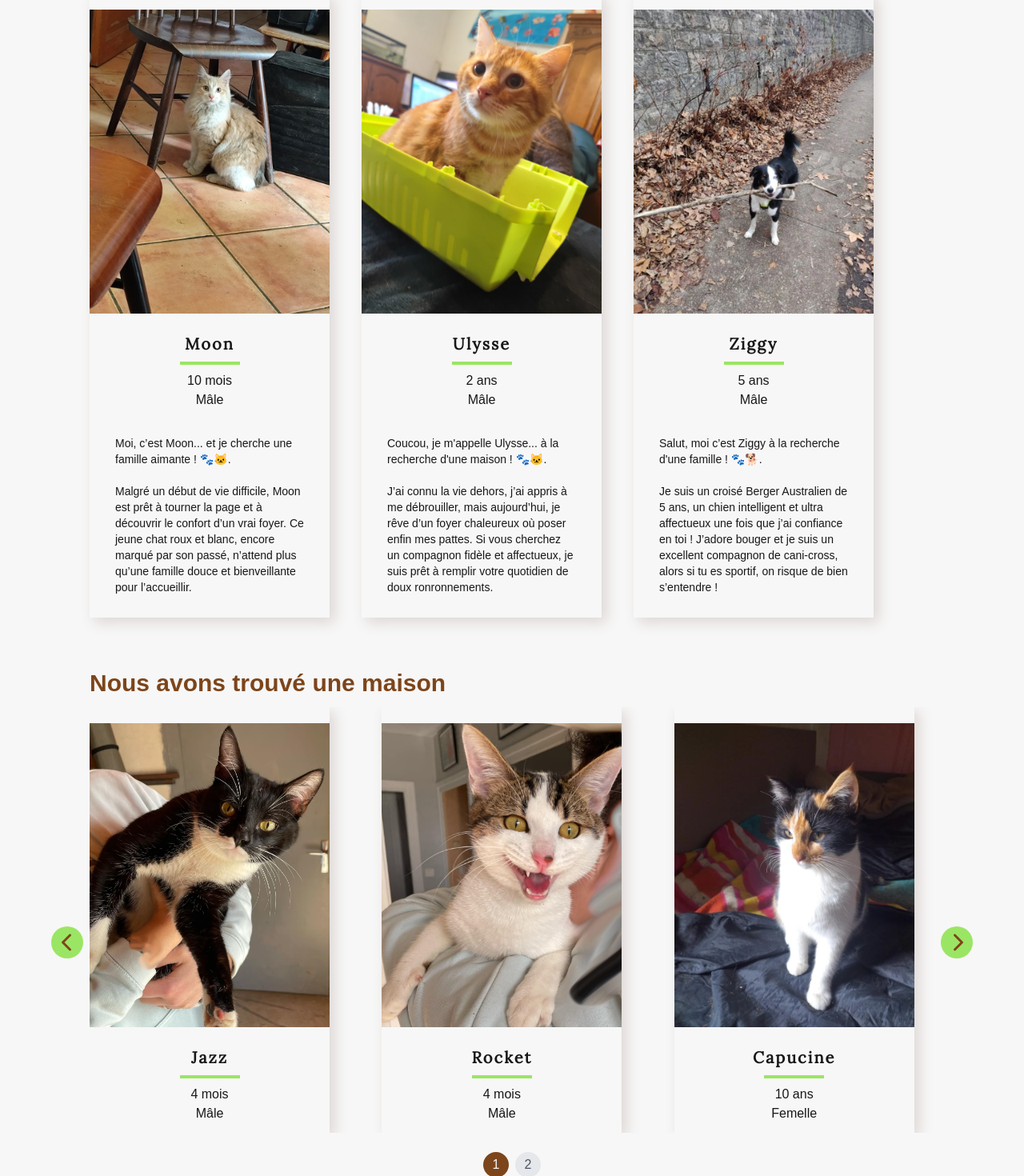
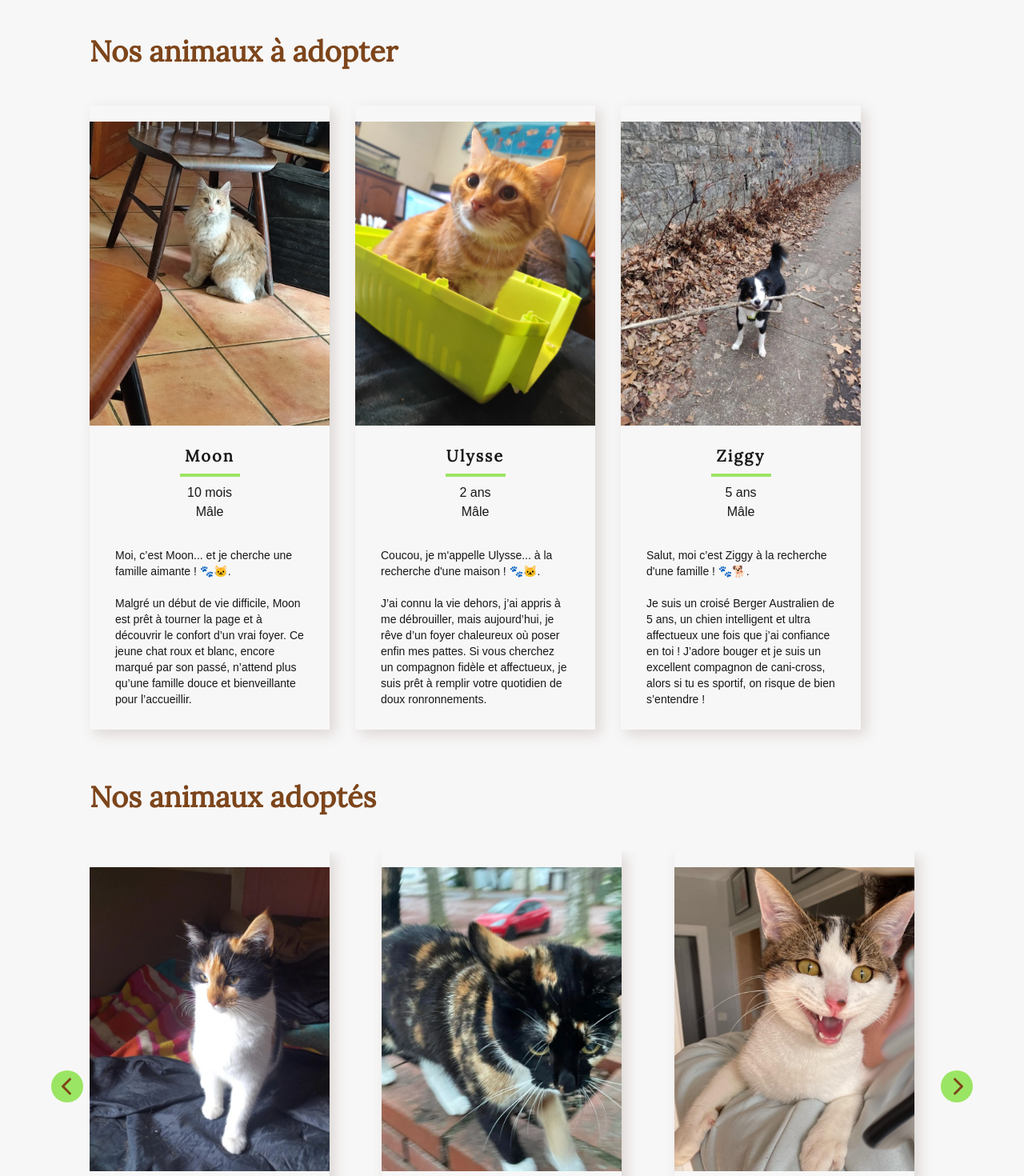
Before and after one commit to Tonyac-create/site, a Next.js app: page /adopt in a window 1280 px wide. Shown: the part 1080-2550 px from the top of the page at 80% size. Built offline with nearby package versions, Linux system fonts and the light colour scheme; a web font is replaced by a local one.

Commit message:
add open DetailsAnimalCard page adopt

```diff
--- a/app/components/AdoptPage/AdoptAnimalSection.tsx
+++ b/app/components/AdoptPage/AdoptAnimalSection.tsx
@@ -1,31 +1,40 @@
+'use client'
+
+import { useState } from 'react';
+import { Animal } from '@/app/types/animal';
+import MiniCardAnimals from './MiniCardAnimals';
+import DetailsAnimalSection from './DetailsAnimalSection';
 import { catsAdopt, dogsAdopt } from "@/app/utils/animalsAdopt";
-import MiniCardAnimals from "./MiniCardAnimals";
 
-export default function Adopt() {
+export default function AdoptAnimalSection() {
+    const [selectedAnimal, setSelectedAnimal] = useState<Animal | null>(null);
+    const animals = [...catsAdopt, ...dogsAdopt].filter(animal => !animal.adopt);
+
+    if (selectedAnimal) {
+        return (
+            <DetailsAnimalSection
+                animal={selectedAnimal}
+                onBack={() => setSelectedAnimal(null)}
+            />
+        );
+    }
+
     return (
-        <section className="flex flex-wrap gap-10 mx-6 pt-3 lg:mx-28">
-            {catsAdopt.map((cat) => (
-                !cat.adopt &&
-                <MiniCardAnimals
-                    key={cat.id}
-                    name={cat.name}
-                    age={cat.age}
-                    genre={cat.genre}
-                    image={cat.image}
-                    introduction={cat.introduction}
-                />
-            ))}
-            {dogsAdopt.map((dog) => (
-                !dog.adopt &&
-                <MiniCardAnimals
-                    key={dog.id}
-                    name={dog.name}
-                    age={dog.age}
-                    genre={dog.genre}
-                    image={dog.image}
-                    introduction={dog.introduction}
-                />
-            ))}
+        <section className="mx-6 pt-16 lg:mx-28">
+            <h2 className="text-brown text-4xl font-lora font-semibold mb-12">Nos animaux à adopter</h2>
+            <div className="flex flex-wrap gap-8">
+                {animals.map((animal) => (
+                    <div key={animal.id} onClick={() => setSelectedAnimal(animal)}>
+                        <MiniCardAnimals
+                            image={animal.image}
+                            name={animal.name}
+                            age={animal.age}
+                            genre={animal.genre}
+                            introduction={animal.introduction}
+                        />
+                    </div>
+                ))}
+            </div>
         </section>
-    )
+    );
 }
--- a/app/components/AdoptPage/AdoptedAnimalSection.tsx
+++ b/app/components/AdoptPage/AdoptedAnimalSection.tsx
@@ -1,47 +1,40 @@
-'use client';
+'use client'
 
+import { useState } from 'react';
+import { Animal } from '@/app/types/animal';
+import MiniCardAnimals from './MiniCardAnimals';
+import DetailsAnimalSection from './DetailsAnimalSection';
 import { catsAdopt, dogsAdopt } from "@/app/utils/animalsAdopt";
-import MiniCardAnimals from "./MiniCardAnimals";
 import Carousel from "../Carousel/Carousel";
-import { useEffect, useState } from "react";
 
-export default function Adopted() {
-    const [adoptedAnimals, setAdoptedAnimals] = useState(() => {
-        return [...catsAdopt, ...dogsAdopt].filter(animal => animal.adopt);
-    });
+export default function AdoptedAnimalSection() {
+    const [selectedAnimal, setSelectedAnimal] = useState<Animal | null>(null);
+    const adoptedAnimals = [...catsAdopt, ...dogsAdopt].filter(animal => animal.adopt);
 
-    useEffect(() => {
-        // Mélange les animaux seulement côté client après le premier rendu
-        setAdoptedAnimals(prevAnimals => {
-            const shuffled = [...prevAnimals];
-            for (let i = shuffled.length - 1; i > 0; i--) {
-                const j = Math.floor(Math.random() * (i + 1));
-                [shuffled[i], shuffled[j]] = [shuffled[j], shuffled[i]];
+    if (selectedAnimal) {
+        return (
+            <DetailsAnimalSection
+                animal={selectedAnimal}
+                onBack={() => setSelectedAnimal(null)}
+            />
+        );
     }
-            return shuffled;
-        });
-    }, []);
 
     const carouselItems = adoptedAnimals.map((animal) => (
+        <div key={animal.id} onClick={() => setSelectedAnimal(animal)}>
             <MiniCardAnimals
-            key={animal.id}
                 name={animal.name}
                 age={animal.age}
                 genre={animal.genre}
                 image={animal.image}
             />
+        </div>
     ));
 
     return (
-        <section className="flex flex-col mx-6 pt-16 lg:mx-28">
-            <h3 className="text-brown text-3xl font-semibold mb-3">Nous avons trouvé une maison</h3>
-            <Carousel
-                items={carouselItems}
-                itemsToShowDesktop={3}
-                itemsToShowTablet={2}
-                itemsToShowMobile={1}
-                gap={2.5}
-            />
+        <section className="mx-6 pt-16 lg:mx-28">
+            <h2 className="text-brown text-4xl font-lora font-semibold mb-12">Nos animaux adoptés</h2>
+            <Carousel items={carouselItems} />
         </section>
     );
 }
--- /dev/null
+++ b/app/components/AdoptPage/CardAnimalsAdopt.tsx
@@ -0,0 +1,65 @@
+import Image from "next/image";
+import { CardAnimalsAdoptProps } from "../../utils/typeCardAnimals";
+import Button from "../Button";
+
+export default function CardAnimalsAdopt({ name, type, age, genre, race, image, introduction, description, adopt }: CardAnimalsAdoptProps) {
+    return (
+        <article className="flex flex-col lg:flex-row justify-center gap-4">
+            <div className="w-1/2">
+                <Image
+                    src={image}
+                    width={400}
+                    height={300}
+                    quality={100}
+                    priority={true}
+                    alt={name}
+                    className="mt-5 rounded-sm object-contain"
+                />
+            </div>
+            <div className="w-1/2 text-lg">
+                <h3 className="font-lora text-xl font-bold tracking-widest pt-3">{name}</h3>
+                <div className="bg-green h-1 w-1/4 my-2"></div>
+                {/* <p>{type}</p> */}
+                <p>{age}</p>
+                <p>{genre}</p>
+                <p className="mb-5">{race}</p>
+                <p className="mb-4">{introduction}</p>
+                {
+                    adopt ?
+                        <span className="bg-brown text-green rounded-xl px-4 py-2 font-medium">Adopté(e)</span> :
+                        <span>{description}</span>
+                }
+                {!adopt && <p className="my-4 font-semibold">Venez me rencontrer, rdv au 06 69 97 76 41</p>}
+                {
+                    !adopt && (
+                        type === "Chat" ? (
+                            <Button href="/pdf/Fiche_adoption_chat.pdf" variant="pdf" className="inline-flex gap-2">
+                                <Image
+                                    src="/icons/file_pdf.svg"
+                                    width={20}
+                                    height={20}
+                                    quality={100}
+                                    priority={true}
+                                    alt=""
+                                />
+                                {`Remplir la fiche d'adoption pour un chat`}
+                            </Button>
+                        ) : (
+                            <Button href="/pdf/Fiche_adoption_chien.pdf" variant="pdf" className="inline-flex gap-2">
+                                <Image
+                                    src="/icons/file_pdf.svg"
+                                    width={20}
+                                    height={20}
+                                    quality={100}
+                                    priority={true}
+                                    alt=""
+                                />
+                                {`Remplir la fiche d'adoption pour un chien`}
+                            </Button>
+                        )
+                    )
+                }
+            </div>
+        </article>
+    )
+}
--- /dev/null
+++ b/app/components/AdoptPage/DetailsAnimalSection.tsx
@@ -0,0 +1,49 @@
+// import Image from 'next/image';
+import CardAnimalsAdopt from './CardAnimalsAdopt';
+import { Animal } from '@/app/types/animal';
+
+interface DetailsAnimalSectionProps {
+    animal: Animal;
+    onBack: () => void;
+}
+
+export default function DetailsAnimalSection({ animal, onBack }: DetailsAnimalSectionProps) {
+    return (
+        <section className="mx-6 pt-16 lg:mx-28">
+            <button
+                onClick={onBack}
+                className="flex items-center gap-2 text-brown hover:text-brown/80 mb-8"
+            >
+                <svg
+                    xmlns="http://www.w3.org/2000/svg"
+                    className="h-6 w-6"
+                    fill="none"
+                    viewBox="0 0 24 24"
+                    stroke="currentColor"
+                >
+                    <path
+                        strokeLinecap="round"
+                        strokeLinejoin="round"
+                        strokeWidth={2}
+                        d="M10 19l-7-7m0 0l7-7m-7 7h18"
+                    />
+                </svg>
+                Retour
+            </button>
+
+            <div className="flex justify-center">
+                <CardAnimalsAdopt
+                    name={animal.name}
+                    type={animal.type}
+                    age={animal.age}
+                    genre={animal.genre}
+                    race={animal.race}
+                    image={animal.image}
+                    introduction={animal.introduction}
+                    description={animal.description}
+                    adopt={animal.adopt}
+                />
+            </div>
+        </section>
+    );
+}
--- a/app/components/CardAnimalsAdopt.tsx
+++ /dev/null
@@ -1,29 +0,0 @@
-import Image from "next/image";
-import { CardAnimalsAdoptProps } from "../utils/typeCardAnimals";
-
-export default function CardAnimalsAdopt({ name, type, age, genre, race, image, introduction, description, adopt }: CardAnimalsAdoptProps) {
-    return (
-        <article>
-            <Image
-                src={image}
-                width={300}
-                height={400}
-                quality={100}
-                priority={true}
-                alt={name}
-                className="mt-5 rounded-sm object-contain"
-            />
-            <h3>{name}</h3>
-            <p>{type}</p>
-            <p>{age}</p>
-            <p>{genre}</p>
-            <p>{race}</p>
-            <p>{introduction}</p>
-            {
-                adopt ?
-                    <span>Adopté(e)</span> :
-                    <span>{description}</span>
-            }
-        </article>
-    )
-}
--- /dev/null
+++ b/app/types/animal.ts
@@ -0,0 +1,12 @@
+export interface Animal {
+    id: number;
+    name: string;
+    type: string;
+    age: string;
+    genre: string;
+    race: string;
+    image: string;
+    introduction: string;
+    description: string;
+    adopt: boolean;
+}
```
Lines whose indentation alone changed are shown as unchanged.
